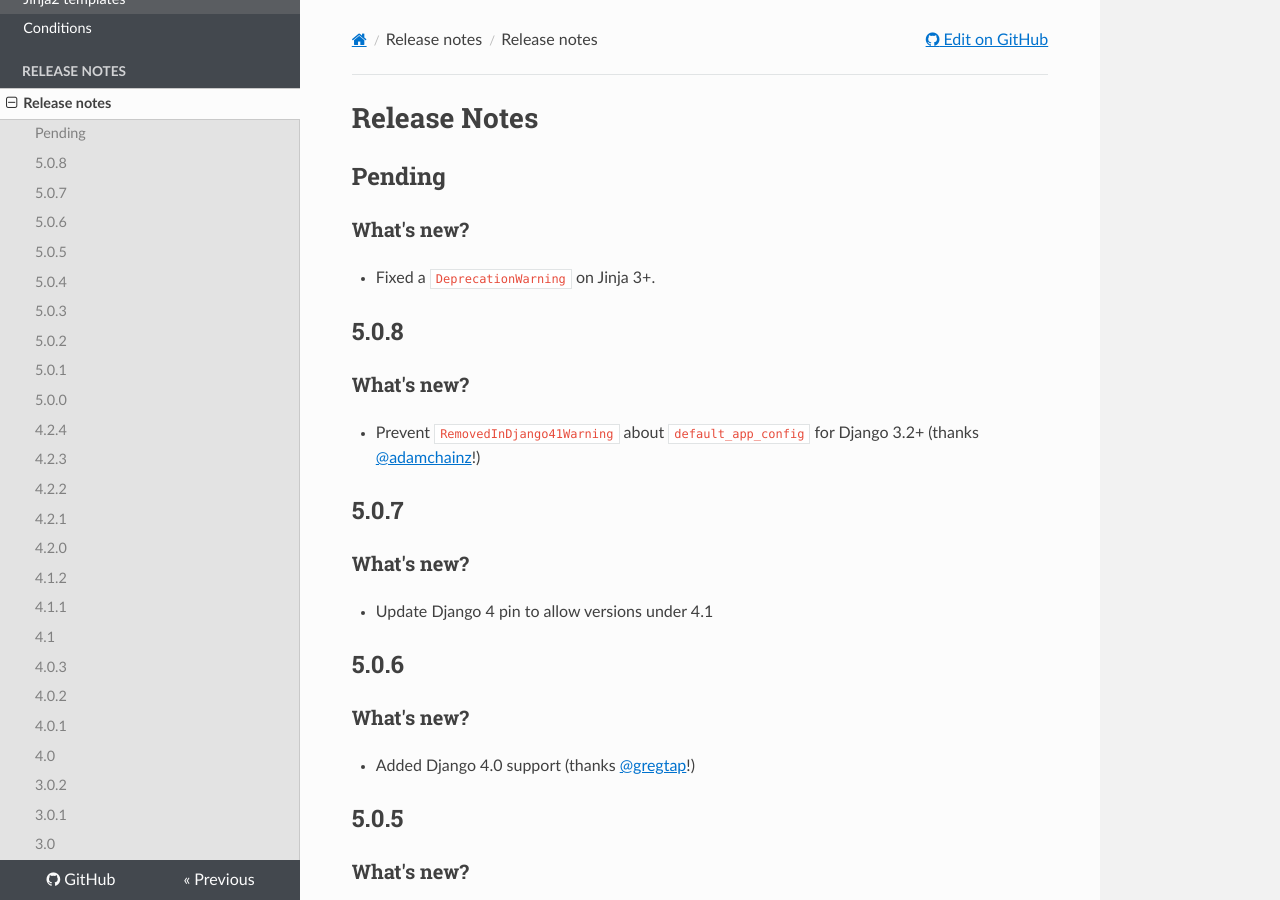
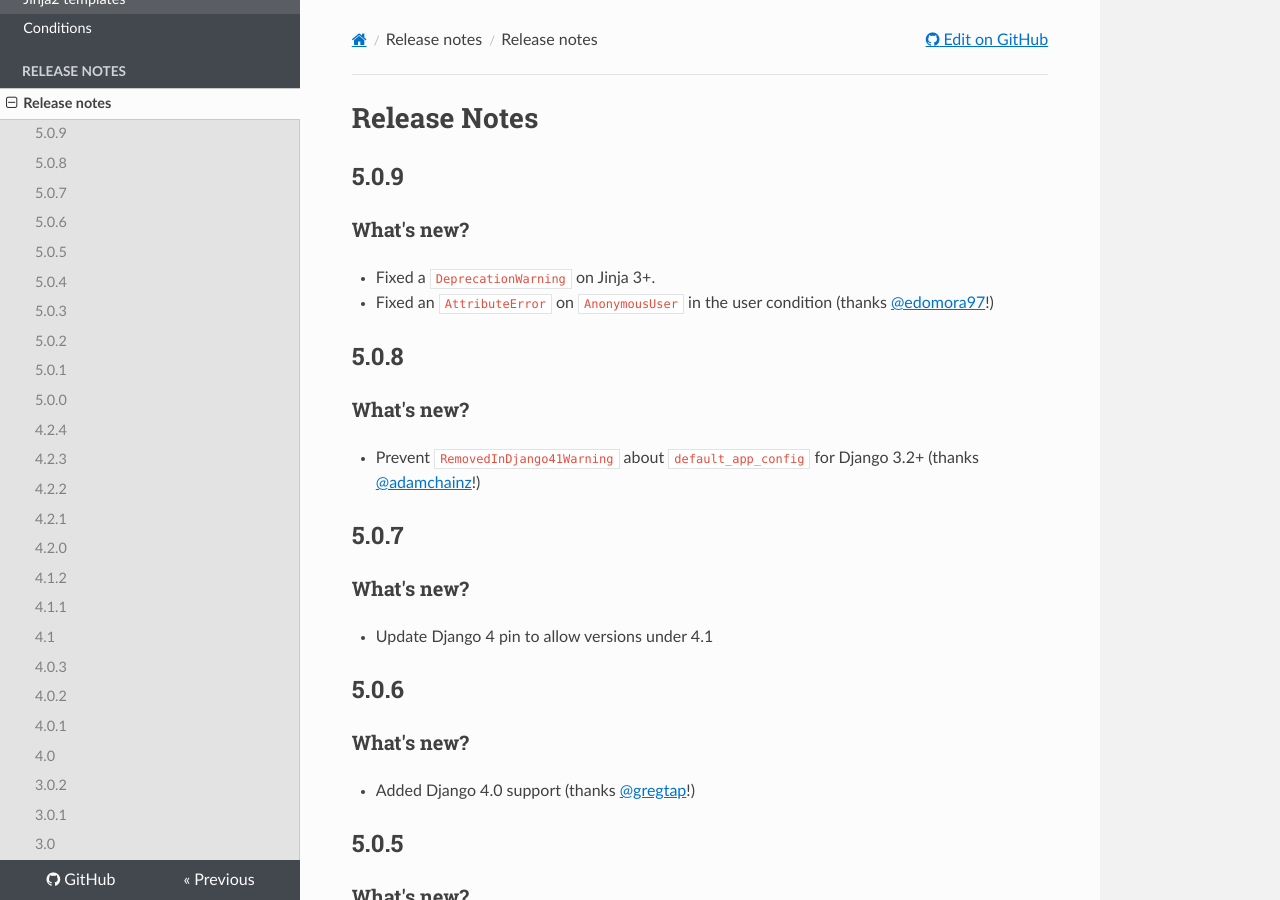
Before and after one commit to cfpb/django-flags, an MkDocs documentation site: the page built from docs/releasenotes.md, in a window 1280 px wide and 900 px high. Built offline with MkDocs 1.6.1, drawn with Linux system fonts in a browser that asks for light colours; nearby versions of some CDN libraries; old or Windows-style settings are respelled for this version of MkDocs.

Commit message:
Update release notes and version for 5.0.9 release

```diff
--- a/docs/releasenotes.md
+++ b/docs/releasenotes.md
@@ -1,10 +1,12 @@
 # Release Notes
 
-## Pending
+## 5.0.9
 
 ### What's new?
 
 - Fixed a `DeprecationWarning` on Jinja 3+.
+- Fixed an `AttributeError` on `AnonymousUser` in the user condition (thanks [@edomora97](https://github.com/edomora97)!)
+
 
 ## 5.0.8
 
--- a/setup.py
+++ b/setup.py
@@ -24,7 +24,7 @@ setup(
     long_description=open("README.md", "r", encoding="utf-8").read(),
     long_description_content_type="text/markdown",
     license="CC0",
-    version="5.0.8",
+    version="5.0.9",
     include_package_data=True,
     packages=find_packages(),
     python_requires=">=3.6",
```
